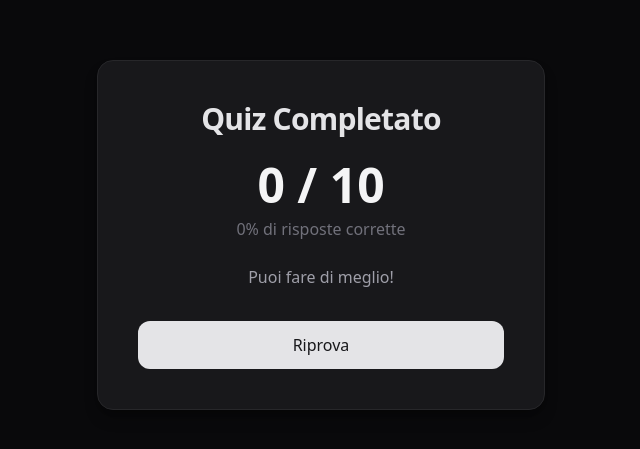
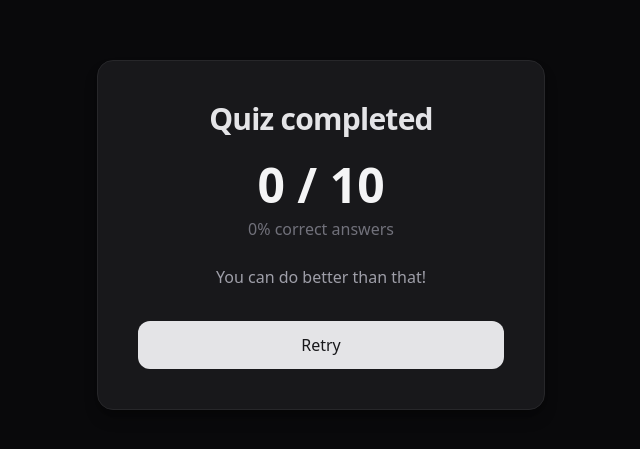
Before and after one commit to mendozagianfranco/quiz-game, a React (Vite) app: page /score in a window 1280 px wide. Shown: the part 165-614 px from the top of the page, without its empty margins (319-959 px from the left). Built offline with nearby package versions, Linux system fonts and the light colour scheme; no server answers.

Commit message:
feat: translate UI text to English

```diff
--- a/src/pages/Home.jsx
+++ b/src/pages/Home.jsx
@@ -20,8 +20,8 @@ export default function Home() {
                 </h1>
 
                 <p className="text-zinc-400 mb-10 leading-relaxed text-center">
-                    Metti alla prova le tue conoscenze.
-                    Rispondi a una serie di domande e scopri il tuo punteggio finale.
+                    Test your knowledge.
+                    Answer a series of questions and find out your final score.
                 </p>
 
                 <div className="flex flex-col gap-6">
@@ -29,16 +29,16 @@ export default function Home() {
                     <select
                         ref={difficultyRef}
                         className="px-4 py-3 rounded-xl bg-zinc-800 border border-zinc-700 text-zinc-200 focus:outline-none  focus:ring-2 focus:ring-zinc-600 transition">
-                        <option value={'easy'}>Facile</option>
-                        <option value={'medium'}>Medio</option>
-                        <option value={'hard'}>Difficile</option>
+                        <option value={'easy'}>Easy</option>
+                        <option value={'medium'}>Medium</option>
+                        <option value={'hard'}>Hard</option>
                     </select>
 
                     <Link
                         to={'/quiz'}
                         onClick={handleStartQuiz}
                         className="text-center px-6 py-3 rounded-xl  bg-zinc-200 text-zinc-900 font-medium hover:bg-zinc-300 transition-colors duration-200">
-                        Inizia il Quiz
+                        Start Quiz
                     </Link>
 
                 </div>
--- a/src/pages/Quiz.jsx
+++ b/src/pages/Quiz.jsx
@@ -4,7 +4,7 @@ import he from 'he';
 import { Link } from 'react-router-dom';
 
 export default function Quiz() {
-    const { setScore, currentQuestion, currentIndex, nextQuestion, resetGame, loading } = useQuizContext();
+    const { setScore, currentQuestion, currentIndex, nextQuestion, resetGame, loading, TOTAL_QUESTION } = useQuizContext();
     const [selectedAnswer, setSelectedAnswer] = useState(null);
     const [showResult, setShowResult] = useState(false);
     const [shuffledAnswers, setShuffledAnswers] = useState([]);
@@ -42,7 +42,7 @@ export default function Quiz() {
     if (loading || !currentQuestion) {
         return (
             <div className="flex justify-center items-center h-screen bg-zinc-950 text-zinc-400 text-lg">
-                Caricamento domande...
+                Loading questions...
             </div>
         );
     }
@@ -54,7 +54,7 @@ export default function Quiz() {
 
                 <div className="mb-10">
                     <h2 className="text-sm uppercase tracking-wider text-zinc-500 mb-3">
-                        Domanda {currentIndex + 1} di 10
+                        Question {currentIndex + 1} of {TOTAL_QUESTION}
                     </h2>
 
                     <p className="text-lg leading-relaxed text-zinc-100">
@@ -97,7 +97,7 @@ export default function Quiz() {
                 to={'/'}
                 onClick={resetGame}
                 className="mt-8 text-sm text-zinc-500 hover:text-zinc-300 transition">
-                Abbandona il quiz
+                Leave the quiz
             </Link>
 
         </div>
--- a/src/pages/Score.jsx
+++ b/src/pages/Score.jsx
@@ -6,16 +6,16 @@ export default function Score() {
 
     const percentage = Math.round((score / TOTAL_QUESTION) * 100);
 
-    let message = "Puoi fare di meglio!";
-    if (percentage >= 80) message = "Ottimo lavoro";
-    else if (percentage >= 50) message = "Buon risultato";
+    let message = "You can do better than that!";
+    if (percentage >= 80) message = "Great work";
+    else if (percentage >= 50) message = "Good result";
 
     return (
         <div className="min-h-screen flex items-center justify-center bg-zinc-950 text-zinc-200 px-6">
             <div className="w-full max-w-md bg-zinc-900 border border-zinc-800 rounded-2xl p-10 text-center shadow-lg shadow-black/30">
 
                 <h1 className="text-3xl font-semibold mb-6 tracking-tight">
-                    Quiz Completato
+                    Quiz completed
                 </h1>
 
                 <div className="mb-6">
@@ -23,7 +23,7 @@ export default function Score() {
                         {score} / {TOTAL_QUESTION}
                     </p>
                     <p className="text-zinc-500 mt-2">
-                        {percentage}% di risposte corrette
+                        {percentage}% correct answers
                     </p>
                 </div>
 
@@ -37,7 +37,7 @@ export default function Score() {
                         onClick={resetGame}
                         className="px-6 py-3 rounded-xl bg-zinc-200 text-zinc-900 font-medium hover:bg-zinc-300 transition"
                     >
-                        Riprova
+                        Retry
                     </Link>
                 </div>
 
```
